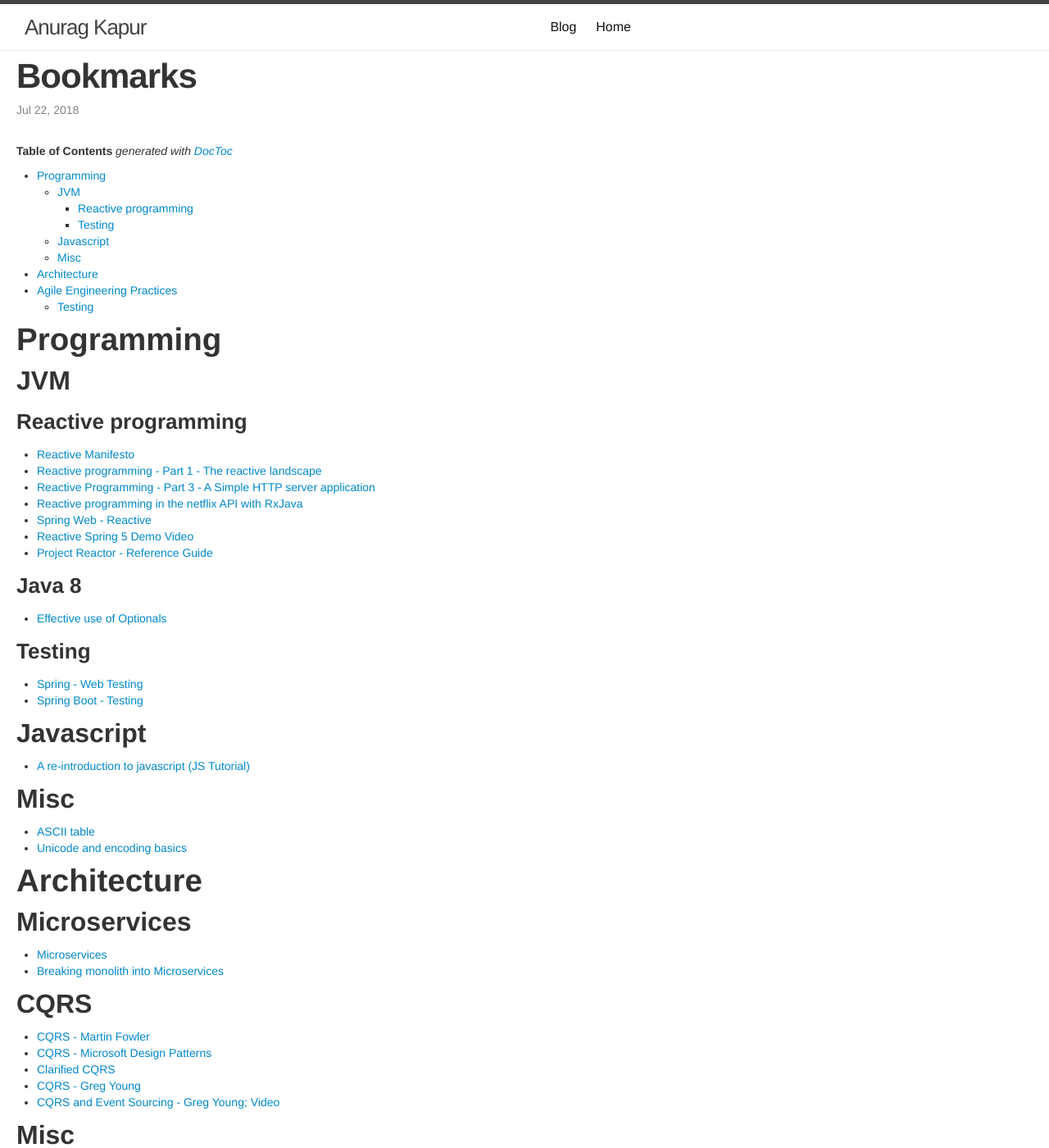
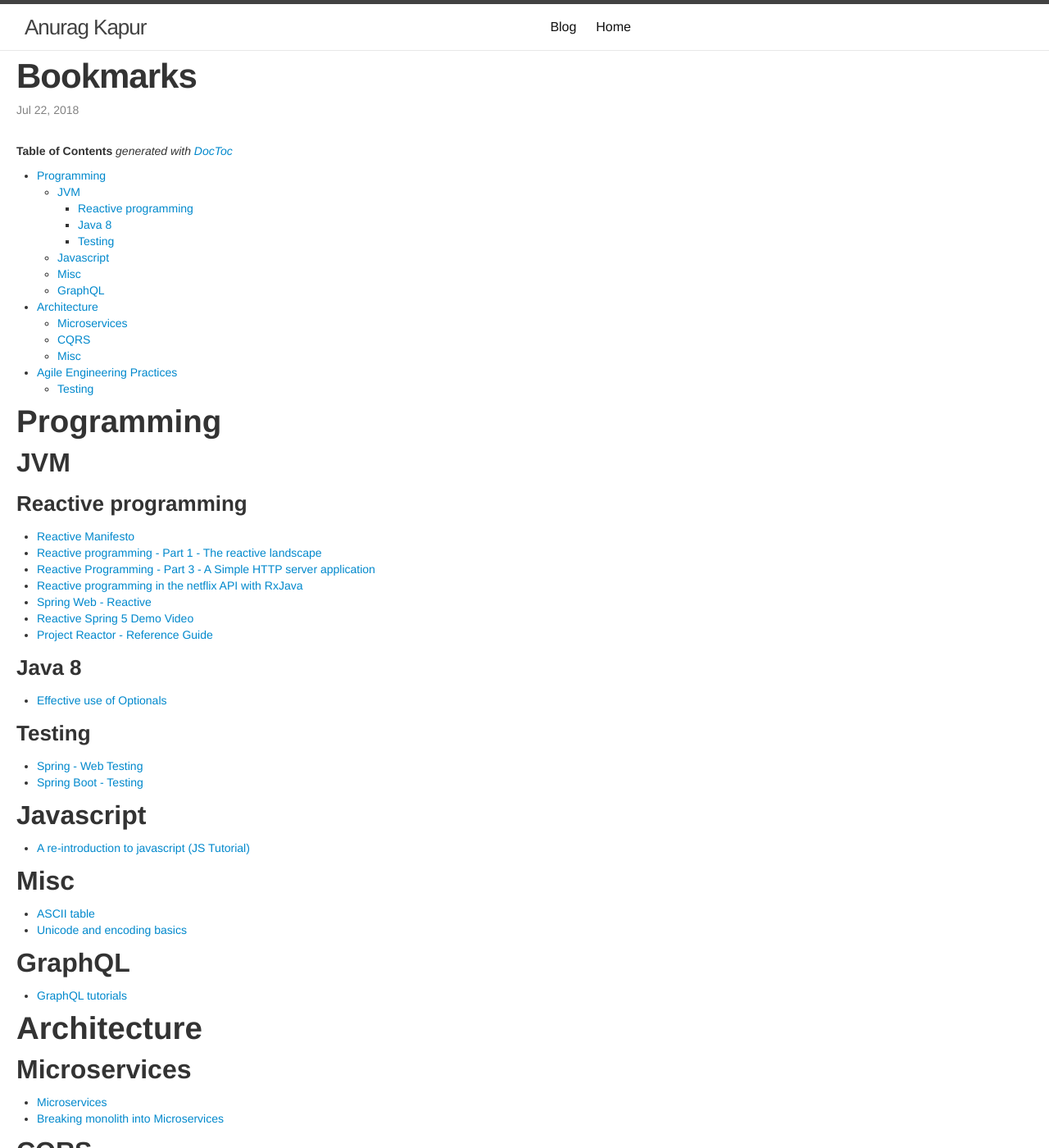
Before and after one commit to anuragkapur/anuragkapur.github.io, a Jekyll site: the page built from blog/engineering/_posts/2018-07-22-bookmarks.md, in a window 1280 px wide and 1400 px high. Shown: the whole window at 82% size. Built offline with Jekyll 4.4.1, drawn with Linux system fonts in a browser that asks for light colours; comment, search, counter and statistics services are not loaded.

Commit message:
Add grahql tutorials link and update toc

```diff
--- a/blog/engineering/_posts/2018-07-22-bookmarks.md
+++ b/blog/engineering/_posts/2018-07-22-bookmarks.md
@@ -14,10 +14,15 @@ permalink: /blog/bookmarks
 - [Programming](#programming)
   - [JVM](#jvm)
     - [Reactive programming](#reactive-programming)
+    - [Java 8](#java-8)
     - [Testing](#testing)
   - [Javascript](#javascript)
   - [Misc](#misc)
+  - [GraphQL](#graphql)
 - [Architecture](#architecture)
+  - [Microservices](#microservices)
+  - [CQRS](#cqrs)
+  - [Misc](#misc-1)
 - [Agile Engineering Practices](#agile-engineering-practices)
   - [Testing](#testing-1)
 
@@ -48,6 +53,9 @@ permalink: /blog/bookmarks
 * [ASCII table](https://www.asciitable.com/)
 * [Unicode and encoding basics](https://www.joelonsoftware.com/2003/10/08/the-absolute-minimum-every-software-developer-absolutely-positively-must-know-about-unicode-and-character-sets-no-excuses/)
 
+## GraphQL
+* [GraphQL tutorials](https://www.howtographql.com)
+
 # Architecture
 ## Microservices
 * [Microservices](https://martinfowler.com/articles/microservices.html)
```
